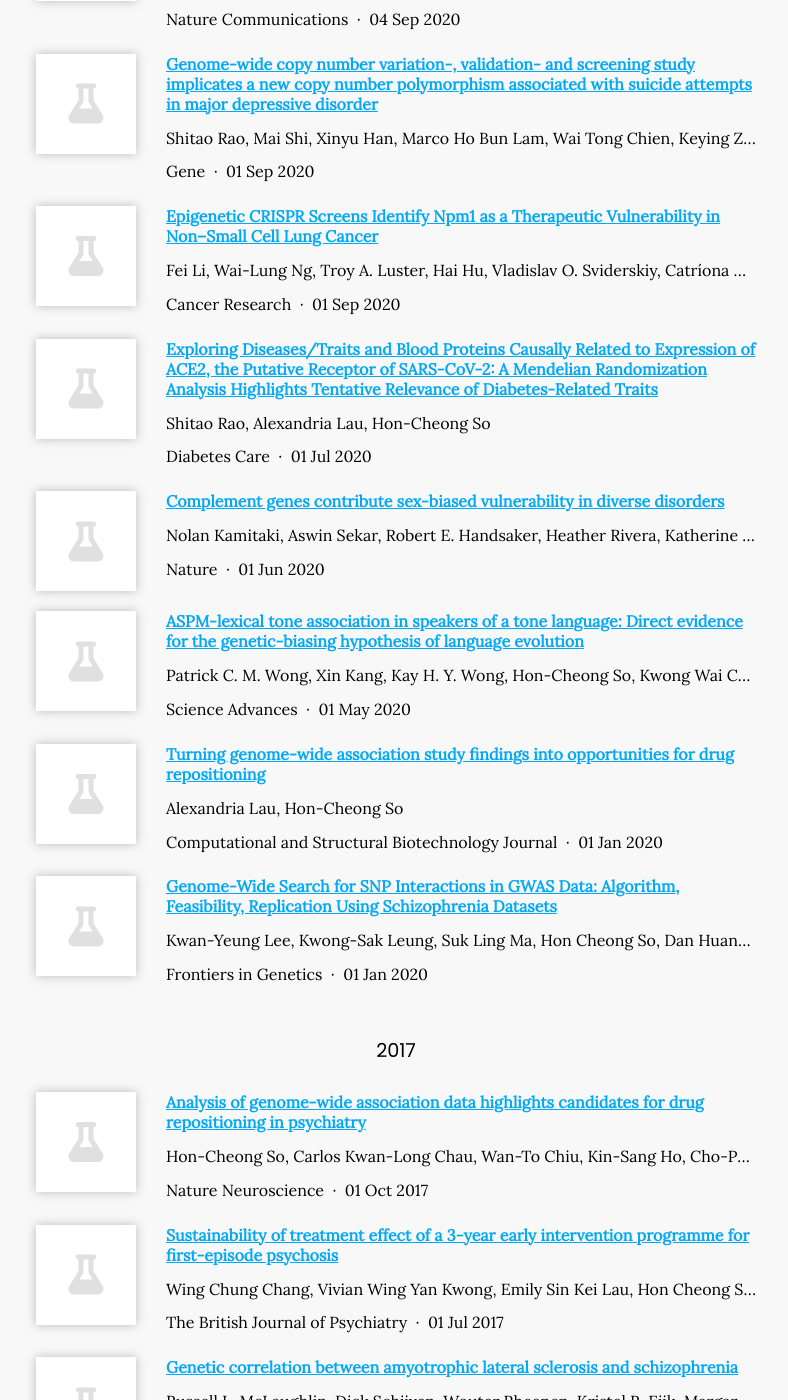
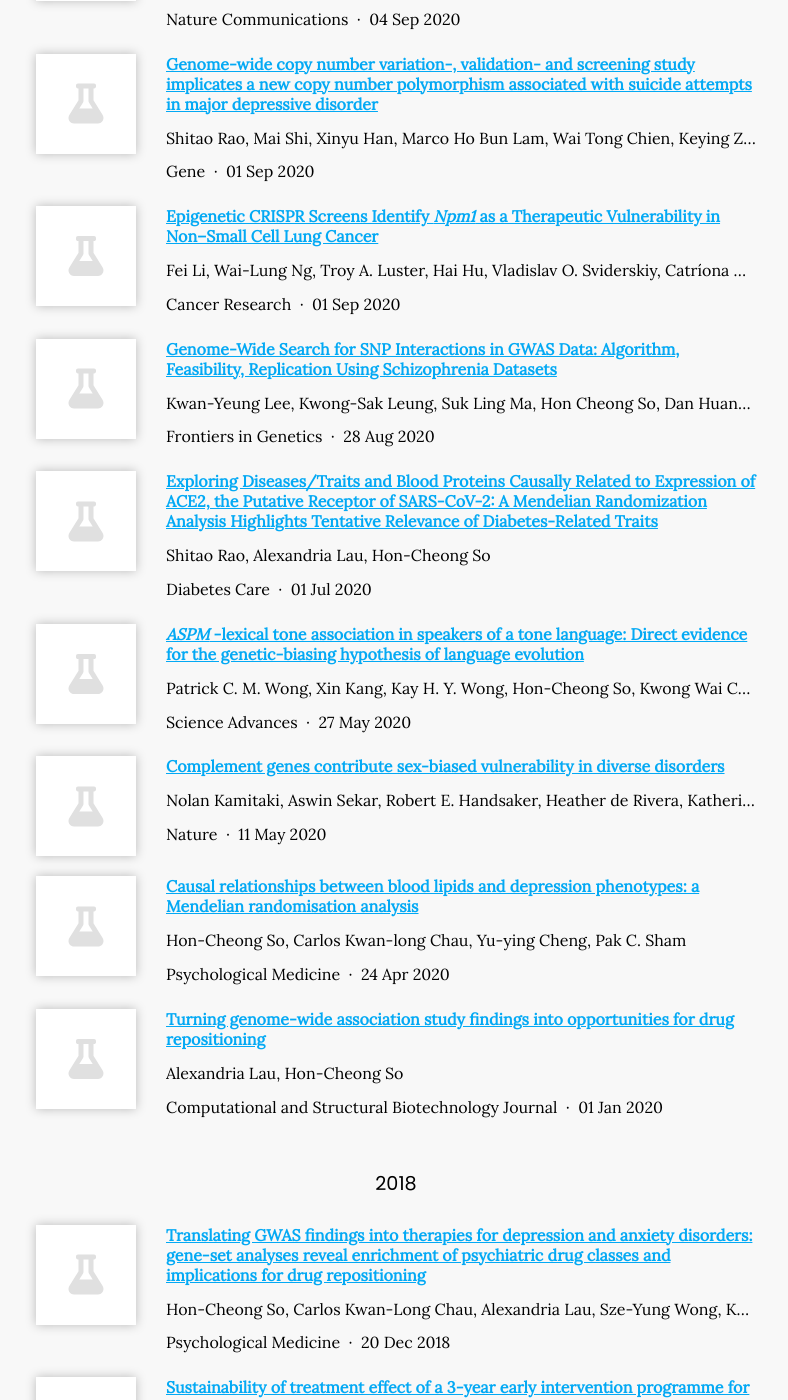
Before and after one commit to Carlos-Chau/so-lab, a Jekyll site: the page built from research/index.md, in a window 1280 px wide and 1400 px high, scrolled down 594 px. Shown: the whole window, without its empty margins (244-1032 px from the left). Built offline with Jekyll 4.4.1, drawn with Linux system fonts in a browser that asks for light colours; nearby versions of some CDN libraries; some of the changed text lies outside the part shown.

Commit message:
Update Manubot-generated citations in research data

```diff
--- a/_data/research-output.yml
+++ b/_data/research-output.yml
@@ -9,9 +9,9 @@
   - Nelson Leung-Sang Tang
   - Man-Hon Wong
   publisher: Frontiers in Genetics
-  date: '2020-01-01'
-  link: https://www.frontiersin.org/articles/10.3389/fgene.2020.01003/full
-  id: http://dx.doi.org/10.3389/fgene.2020.01003
+  date: '2020-08-28'
+  link: https://doi.org/ghw5v6
+  id: doi:10.3389/fgene.2020.01003
 - title: Pharmacologically reversible zonation-dependent endothelial cell transcriptomic
     changes with neurodegenerative disease associations in the aged brain
   authors:
@@ -34,8 +34,8 @@
   - Ho Ko
   publisher: Nature Communications
   date: '2020-09-04'
-  link: https://www.nature.com/articles/s41467-020-18249-3
-  id: http://dx.doi.org/10.1038/s41467-020-18249-3
+  link: https://doi.org/ghhnkp
+  id: doi:10.1038/s41467-020-18249-3
 - title: Turning genome-wide association study findings into opportunities for drug
     repositioning
   authors:
@@ -43,10 +43,10 @@
   - Hon-Cheong So
   publisher: Computational and Structural Biotechnology Journal
   date: '2020-01-01'
-  link: http://dx.doi.org/10.1016/j.csbj.2020.06.015
-  id: http://dx.doi.org/10.1016/j.csbj.2020.06.015
-- title: "Epigenetic CRISPR Screens Identify Npm1 as a Therapeutic Vulnerability in\
-    \ Non\u2013Small Cell Lung Cancer"
+  link: https://doi.org/ghw5v7
+  id: doi:10.1016/j.csbj.2020.06.015
+- title: "Epigenetic CRISPR Screens Identify <i>Npm1</i> as a Therapeutic Vulnerability\
+    \ in Non\u2013Small Cell Lung Cancer"
   authors:
   - Fei Li
   - Wai-Lung Ng
@@ -54,7 +54,7 @@
   - Hai Hu
   - Vladislav O. Sviderskiy
   - "Catr\xEDona M. Dowling"
-  - Kate E. R. Hollinshead
+  - Kate E.R. Hollinshead
   - Paula Zouitine
   - Hua Zhang
   - Qingyuan Huang
@@ -80,8 +80,8 @@
   - Kwok-Kin Wong
   publisher: Cancer Research
   date: '2020-09-01'
-  link: https://cancerres.aacrjournals.org/content/80/17/3556
-  id: http://dx.doi.org/10.1158/0008-5472.CAN-19-3782
+  link: https://doi.org/ghw5v8
+  id: doi:10.1158/0008-5472.CAN-19-3782
 - title: Genome-wide copy number variation-, validation- and screening study implicates
     a new copy number polymorphism associated with suicide attempts in major depressive
     disorder
@@ -98,10 +98,10 @@
   - Mary Miu Yee Waye
   publisher: Gene
   date: '2020-09-01'
-  link: http://dx.doi.org/10.1016/j.gene.2020.144901
-  id: http://dx.doi.org/10.1016/j.gene.2020.144901
-- title: 'ASPM-lexical tone association in speakers of a tone language: Direct evidence
-    for the genetic-biasing hypothesis of language evolution'
+  link: https://doi.org/gg2t45
+  id: doi:10.1016/j.gene.2020.144901
+- title: '<i>ASPM</i> -lexical tone association in speakers of a tone language: Direct
+    evidence for the genetic-biasing hypothesis of language evolution'
   authors:
   - Patrick C. M. Wong
   - Xin Kang
@@ -110,15 +110,15 @@
   - Kwong Wai Choy
   - Xiujuan Geng
   publisher: Science Advances
-  date: '2020-05-01'
-  link: https://advances.sciencemag.org/content/6/22/eaba5090
-  id: http://dx.doi.org/10.1126/sciadv.aba5090
+  date: '2020-05-27'
+  link: https://doi.org/ggxwrb
+  id: doi:10.1126/sciadv.aba5090
 - title: Complement genes contribute sex-biased vulnerability in diverse disorders
   authors:
   - Nolan Kamitaki
   - Aswin Sekar
   - Robert E. Handsaker
-  - Heather Rivera
+  - Heather de Rivera
   - Katherine Tooley
   - David L. Morris
   - Kimberly E. Taylor
@@ -138,10 +138,11 @@
   - Lindsey A. Criswell
   - Timothy J. Vyse
   - Steven A. McCarroll
+  - ' '
   publisher: Nature
-  date: '2020-06-01'
-  link: https://www.nature.com/articles/s41586-020-2277-x
-  id: http://dx.doi.org/10.1038/s41586-020-2277-x
+  date: '2020-05-11'
+  link: https://doi.org/ggvnnz
+  id: doi:10.1038/s41586-020-2277-x
 - title: 'Exploring Diseases/Traits and Blood Proteins Causally Related to Expression
     of ACE2, the Putative Receptor of SARS-CoV-2: A Mendelian Randomization Analysis
     Highlights Tentative Relevance of Diabetes-Related Traits'
@@ -151,8 +152,19 @@
   - Hon-Cheong So
   publisher: Diabetes Care
   date: '2020-07-01'
-  link: https://care.diabetesjournals.org/content/43/7/1416
-  id: http://dx.doi.org/10.2337/dc20-0643
+  link: https://doi.org/ggxz79
+  id: doi:10.2337/dc20-0643
+- title: 'Causal relationships between blood lipids and depression phenotypes: a Mendelian
+    randomisation analysis'
+  authors:
+  - Hon-Cheong So
+  - Carlos Kwan-long Chau
+  - Yu-ying Cheng
+  - Pak C. Sham
+  publisher: Psychological Medicine
+  date: '2020-04-24'
+  link: https://doi.org/ghw5v9
+  id: doi:10.1017/S0033291720000951
 - title: Analysis of genome-wide association data highlights candidates for drug repositioning
     in psychiatry
   authors:
@@ -164,9 +176,9 @@
   - Stephanie Ho-Yue Yim
   - Pak-Chung Sham
   publisher: Nature Neuroscience
-  date: '2017-10-01'
-  link: https://www.nature.com/articles/nn.4618
-  id: http://dx.doi.org/10.1038/nn.4618
+  date: '2017-08-14'
+  link: https://doi.org/gbrssh
+  id: doi:10.1038/nn.4618
 - title: Sustainability of treatment effect of a 3-year early intervention programme
     for first-episode psychosis
   authors:
@@ -181,30 +193,32 @@
   - Sherry Kit Wa Chan
   - Edwin Ho Ming Lee
   - Eric Yu Hai Chen
-  publisher: The British Journal of Psychiatry
-  date: '2017-07-01'
-  link: https://www.cambridge.org/core/journals/the-british-journal-of-psychiatry/article/sustainability-of-treatment-effect-of-a-3year-early-intervention-programme-for-firstepisode-psychosis/95BAD38B744E802B3FCF5035D8EBD058
-  id: http://dx.doi.org/10.1192/bjp.bp.117.198929
+  publisher: British Journal of Psychiatry
+  date: '2018-01-02'
+  link: https://doi.org/gbm6z6
+  id: doi:10.1192/bjp.bp.117.198929
 - title: Genetic correlation between amyotrophic lateral sclerosis and schizophrenia
   authors:
   - Russell L. McLaughlin
   - Dick Schijven
-  - Wouter Rheenen
-  - Kristel R. Eijk
+  - Wouter van Rheenen
+  - Kristel R. van Eijk
   - "Margaret O\u2019Brien"
   - "Ren\xE9 S. Kahn"
   - Roel A. Ophoff
   - An Goris
   - Daniel G. Bradley
   - Ammar Al-Chalabi
-  - Leonard H. Berg
+  - Leonard H. van den Berg
   - Jurjen J. Luykx
   - Orla Hardiman
   - Jan H. Veldink
+  - ' '
+  - ' '
   publisher: Nature Communications
   date: '2017-03-21'
-  link: https://www.nature.com/articles/ncomms14774
-  id: http://dx.doi.org/10.1038/ncomms14774
+  link: https://doi.org/ggh638
+  id: doi:10.1038/ncomms14774
 - title: Improving polygenic risk prediction from summary statistics by an empirical
     Bayes approach
   authors:
@@ -212,17 +226,17 @@
   - Pak C. Sham
   publisher: Scientific Reports
   date: '2017-02-01'
-  link: https://www.nature.com/articles/srep41262
-  id: http://dx.doi.org/10.1038/srep41262
+  link: https://doi.org/f9px26
+  id: doi:10.1038/srep41262
 - title: 'Exploring the predictive power of polygenic scores derived from genome-wide
     association studies: a study of 10 complex traits'
   authors:
   - Hon-Cheong So
   - Pak C. Sham
   publisher: Bioinformatics
-  date: '2017-03-15'
-  link: https://academic.oup.com/bioinformatics/article/33/6/886/2574129
-  id: http://dx.doi.org/10.1093/bioinformatics/btw745
+  date: '2017-01-08'
+  link: https://doi.org/f9zzs4
+  id: doi:10.1093/bioinformatics/btw745
 - title: "Admission Rates and Psychiatric Beds in Hong Kong, 1999\u20132014: A Population-Based\
     \ Study"
   authors:
@@ -230,55 +244,57 @@
   - Hon-Cheong So
   - Eric Yu-Hai Chen
   publisher: Psychiatric Services
-  date: '2016-04-28'
-  link: https://ps.psychiatryonline.org/doi/10.1176/appi.ps.201600026
-  id: http://dx.doi.org/10.1176/appi.ps.201600026
+  date: '2016-05-01'
+  link: https://doi.org/ghw5wb
+  id: doi:10.1176/appi.ps.201600026
 - title: 'Genetic influences on schizophrenia and subcortical brain volumes: large-scale
     proof of concept'
   authors:
   - Barbara Franke
-  - Jason L. Stein
+  - Jason L Stein
   - Stephan Ripke
   - Verneri Anttila
-  - Derrek P. Hibar
-  - Kimm J. E. Hulzen
+  - Derrek P Hibar
+  - Kimm J E van Hulzen
   - Alejandro Arias-Vasquez
-  - Jordan W. Smoller
-  - Thomas E. Nichols
-  - Michael C. Neale
-  - Andrew M. McIntosh
+  - Jordan W Smoller
+  - Thomas E Nichols
+  - Michael C Neale
+  - Andrew M McIntosh
   - Phil Lee
-  - Francis J. McMahon
+  - Francis J McMahon
   - Andreas Meyer-Lindenberg
   - Manuel Mattheisen
-  - Ole A. Andreassen
+  - Ole A Andreassen
   - Oliver Gruber
-  - Perminder S. Sachdev
+  - Perminder S Sachdev
   - "Roberto Roiz-Santia\xF1ez"
-  - Andrew J. Saykin
+  - Andrew J Saykin
   - Stefan Ehrlich
-  - Karen A. Mather
-  - Jessica A. Turner
+  - Karen A Mather
+  - Jessica A Turner
   - Emanuel Schwarz
   - Anbupalam Thalamuthu
   - Yin Yao
-  - Yvonne Y. W. Ho
-  - Nicholas G. Martin
-  - Margaret J. Wright
-  - Michael C. O'Donovan
-  - ' Paul M. Thompson'
-  - Benjamin M. Neale
-  - Sarah E. Medland
-  - Patrick F. Sullivan
+  - Yvonne Y W Ho
+  - Nicholas G Martin
+  - Margaret J Wright
+  - Michael C O'Donovan
+  - Paul M Thompson
+  - Benjamin M Neale
+  - Sarah E Medland
+  - Patrick F Sullivan
+  - ' '
+  - ' '
   publisher: Nature Neuroscience
-  date: '2016-03-01'
-  link: https://www.nature.com/articles/nn.4228
-  id: http://dx.doi.org/10.1038/nn.4228
+  date: '2016-02-01'
+  link: https://doi.org/f3vdwg
+  id: doi:10.1038/nn.4228
 - title: Schizophrenia risk from complex variation of complement component 4
   authors:
   - Aswin Sekar
   - Allison R. Bialas
-  - Heather Rivera
+  - Heather de Rivera
   - Avery Davis
   - Timothy R. Hammond
   - Nolan Kamitaki
@@ -293,7 +309,21 @@
   - Michael C. Carroll
   - Beth Stevens
   - Steven A. McCarroll
+  - ' '
   publisher: Nature
-  date: '2016-02-01'
-  link: https://www.nature.com/articles/nature16549
-  id: http://dx.doi.org/10.1038/nature16549
+  date: '2016-01-27'
+  link: https://doi.org/f3t7td
+  id: doi:10.1038/nature16549
+- title: 'Translating GWAS findings into therapies for depression and anxiety disorders:
+    gene-set analyses reveal enrichment of psychiatric drug classes and implications
+    for drug repositioning'
+  authors:
+  - Hon-Cheong So
+  - Carlos Kwan-Long Chau
+  - Alexandria Lau
+  - Sze-Yung Wong
+  - Kai Zhao
+  publisher: Psychological Medicine
+  date: '2018-12-20'
+  link: https://doi.org/ghw55w
+  id: doi:10.1017/S0033291718003641
```
